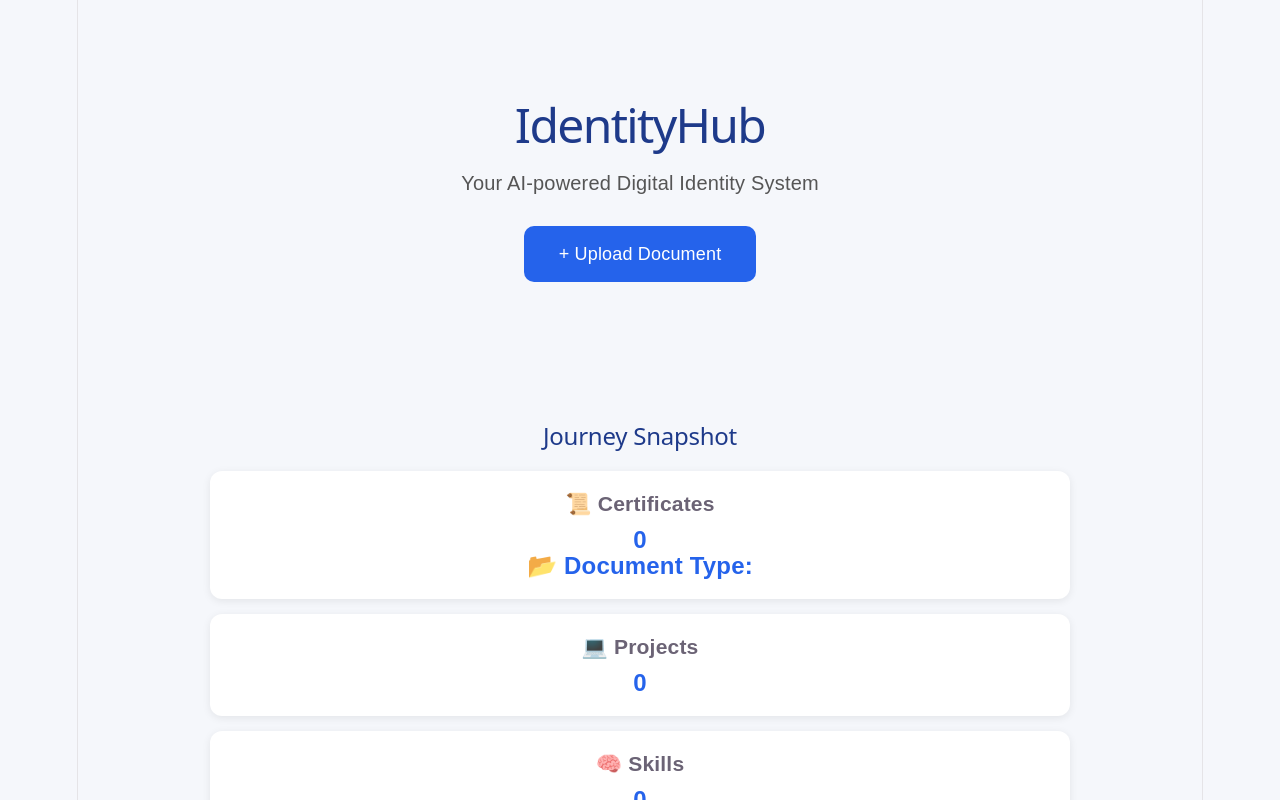
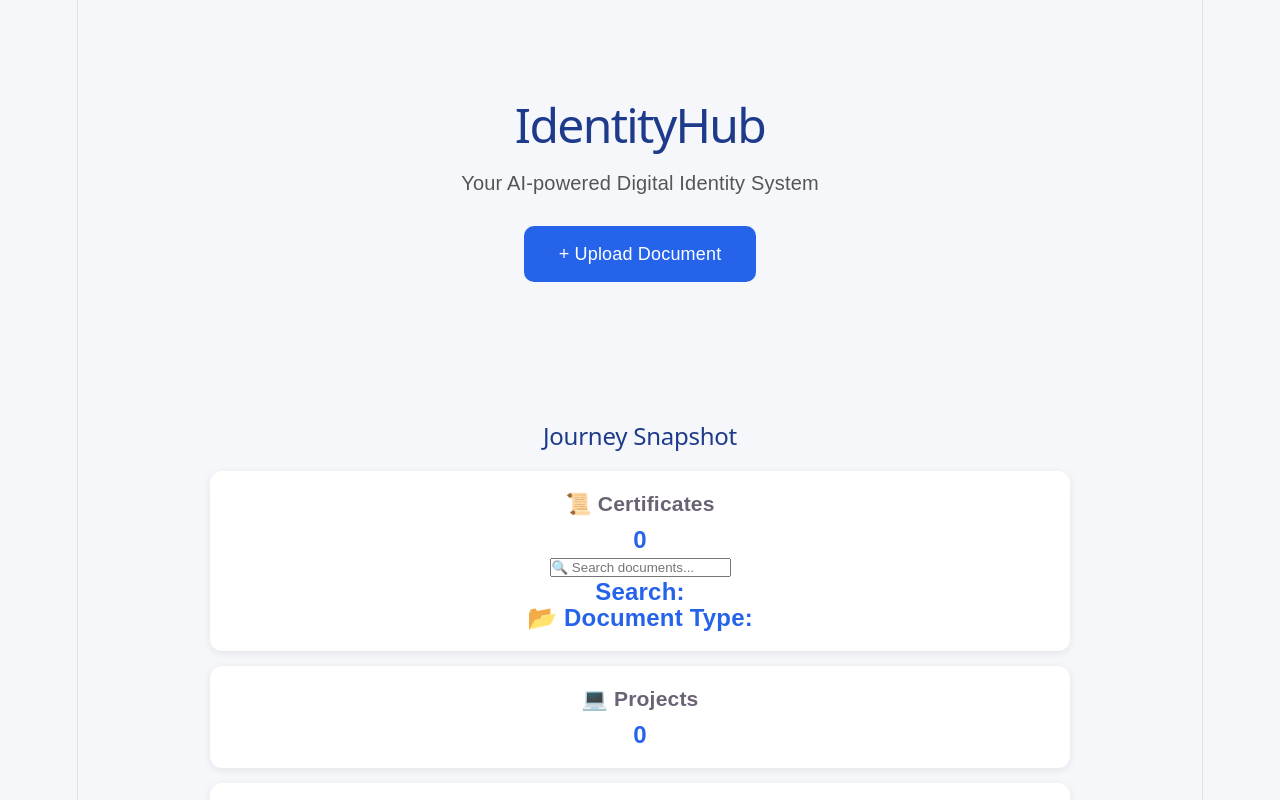
Before and after one commit to harshap0/digital-identity-system, a React app in the folder frontend/: page / in a window 1280 px wide. Shown: the top 800 px of the page. Built offline with nearby package versions, Linux system fonts and the light colour scheme; the HTML template or start-up script is replaced by a standard one.

Commit message:
Add document search feature

```diff
--- a/frontend/src/App.jsx
+++ b/frontend/src/App.jsx
@@ -5,6 +5,7 @@
 function App() {
   const [documents, setDocuments] = useState([]);
   const [documentType, setDocumentType] = useState("");
+  const [search, setSearch] = useState("");
   const [skill, setSkill] = useState("");
   const uploadFile = async (file) => {
   const formData = new FormData();
@@ -23,6 +24,9 @@
   console.log(error);
 }
 };
+const filteredDocuments = documents.filter((doc) =>
+  doc.fileName.toLowerCase().includes(search.toLowerCase())
+);
   return (
     <div className="app">
       <header className="hero">
@@ -62,7 +66,19 @@
 
   <p>{documents.length}</p>
 
-  {documents.map((doc, index) => (
+  <input
+  type="text"
+  placeholder="🔍 Search documents..."
+  value={search}
+  onChange={(event) => setSearch(event.target.value)}
+/>
+<p>Search: {search}</p>
+
+{documents.length > 0 && filteredDocuments.length === 0 && (
+  <p>❌ No documents found.</p>
+)}
+
+{filteredDocuments.map((doc, index) => (
   <div key={index}>
     <p>📄 {doc.fileName}</p>
     <p>🟢 Uploaded Successfully</p>
```
